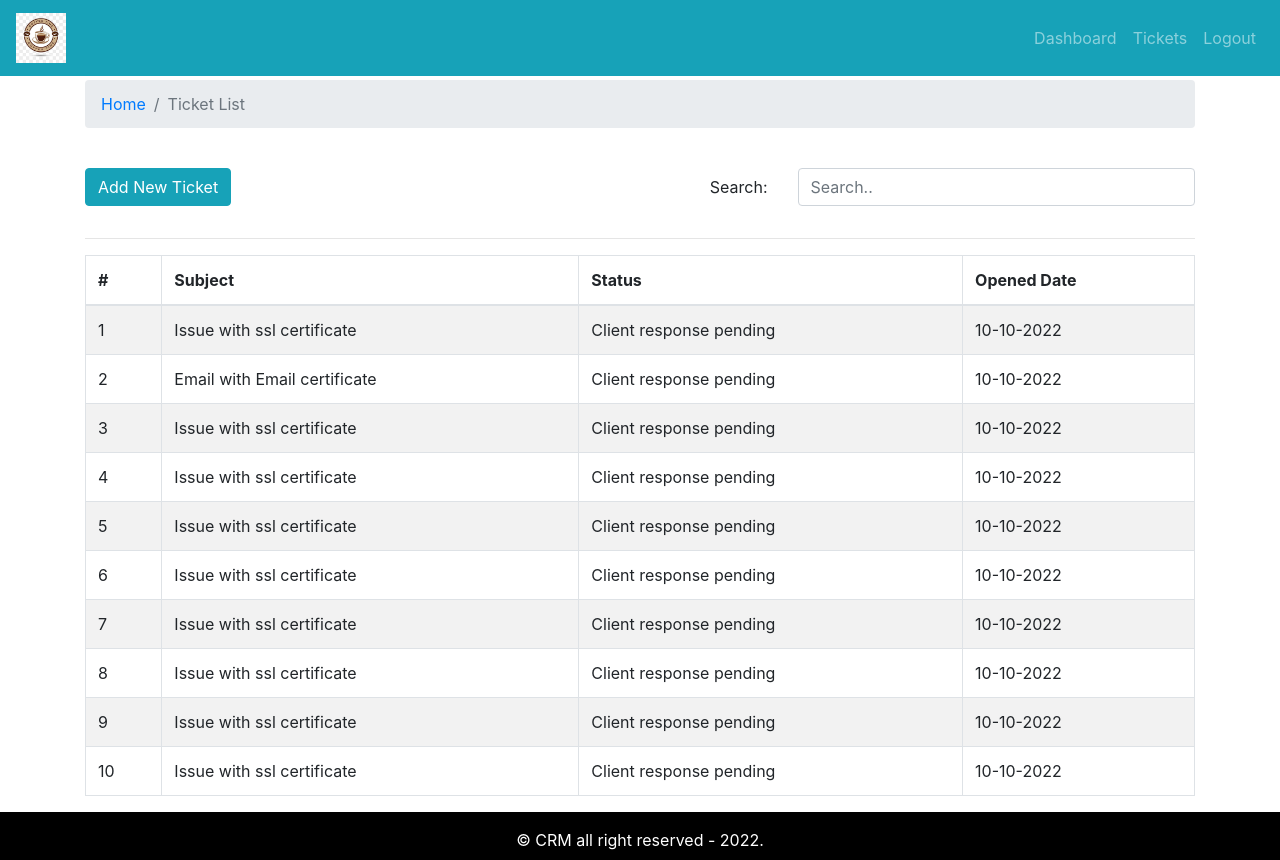
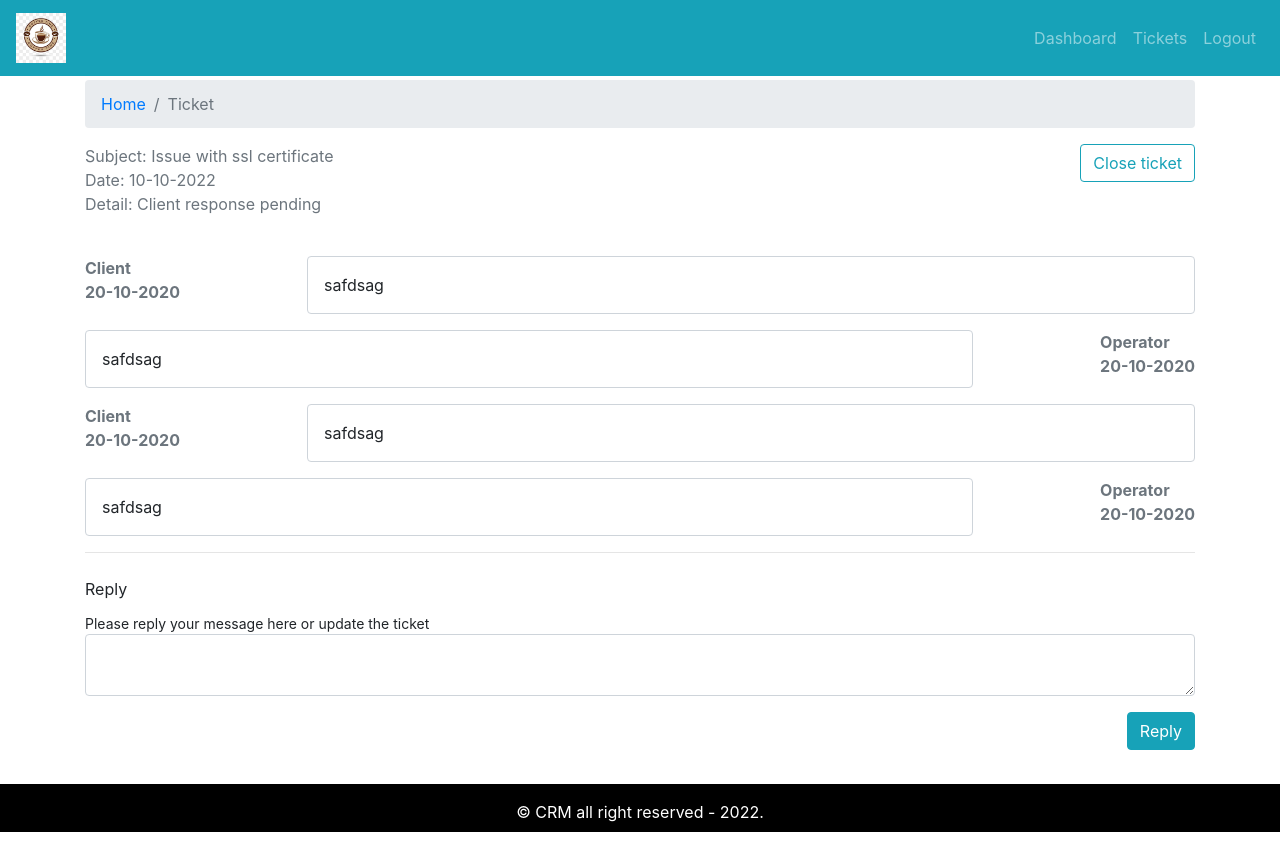
Before and after one commit to Mateuszi9/crm-frontend, a React (Create React App) app: page / in a window 1280 px wide. After the commit the page ends 832 px from the top, so only its background shows below. Built offline with nearby package versions, Linux system fonts and the light colour scheme.

Commit message:
ticket landing page added

```diff
--- a/src/App.js
+++ b/src/App.js
@@ -1,7 +1,7 @@
 import './App.css';
 import { DefaultLayout } from './layout/DefaultLayout';
 // import { Dashboard } from './pages/dashboard/Dashboard.page';
-
+import { Ticket } from './pages/ticket/Ticket.page';
 // import { Entry } from './pages/entry/Entry.page';
 import { AddTicket } from './pages/new-ticket/AddTicket.page';
 import { TicketLists } from './pages/ticket-list/TicketList.page';
@@ -15,7 +15,8 @@
       <DefaultLayout>
         {/*<Dashboard/>*/}
         {/*<AddTicket/>*/}
-        <TicketLists/>
+        {/*<TicketLists/>*/}
+        <Ticket/>
       </DefaultLayout>
     </div>
   );
--- a/src/assets/data/dummy-tickets.json
+++ b/src/assets/data/dummy-tickets.json
@@ -3,7 +3,31 @@
         "id": 1,
         "subject": "Issue with ssl certificate",
         "status": "Client response pending",
-        "addedAt": "10-10-2022"
+        "addedAt": "10-10-2022",
+        "history": [
+            {
+                "date": "20-10-2020",
+                "message": "safdsag",
+                "messageBy": "Client"
+            },
+            {
+                "date": "20-10-2020",
+                "message": "safdsag",
+                "messageBy": "Operator"
+            },
+            {
+                "date": "20-10-2020",
+                "message": "safdsag",
+                "messageBy": "Client"
+            },
+            {
+                "date": "20-10-2020",
+                "message": "safdsag",
+                "messageBy": "Operator"
+            }
+
+
+        ]
     },
     {
         "id": 2,
--- /dev/null
+++ b/src/components/message-history/MessageHistory.comp.js
@@ -0,0 +1,22 @@
+import React from 'react';
+import PropTypes from 'prop-types';
+import './message-history.style.css';
+
+export const MessageHistory = ({msg}) => {
+  if(!msg)return null;
+
+  return msg.map((row, i)=> (
+  <div key={i} className='message-history mt-3'>
+    <div className='send font-weight-bold text-secondary'>
+      <div className='sender'>{row.messageBy}</div>
+      <div className='date'>{row.date}</div>
+    </div>
+    <div className='message'>{row.message}</div>
+  </div>
+  ));
+};
+
+
+MessageHistory.propTypes = {
+    msg: PropTypes.array.isRequired,
+};
--- /dev/null
+++ b/src/components/message-history/message-history.style.css
@@ -0,0 +1,18 @@
+.message-history{
+    display: flex;
+    flex-direction: row;
+    justify-content: space-between;
+}
+
+.message-history:nth-child(even){
+    display: flex;
+    flex-direction: row-reverse;
+    justify-content: space-between;
+}
+
+.message{
+    padding: 1rem;
+    width: 80%;
+    border: 1px solid #ced4da;
+    border-radius: 0.25rem;
+}
--- /dev/null
+++ b/src/components/update-ticket/UpdateTicket.comp.js
@@ -0,0 +1,31 @@
+import React from 'react';
+import PropTypes from 'prop-types';
+import {Form, Button} from 'react-bootstrap';
+
+
+export const UpdateTicket = ({msg, handleOnchange, handleOnSubmit}) => {
+    return (
+        <Form onSubmit={handleOnSubmit}>
+            <Form.Label>Reply</Form.Label>
+            <Form.Text>Please reply your message here or update the ticket</Form.Text>
+            <Form.Control
+            name=""
+            as="textarea"
+            row="5"
+            value={msg}
+            onChange={handleOnchange}
+
+            />
+            <div className='text-right mt-3 mb-3'>
+                <Button variant="info" type="submit"> Reply </Button>
+            </div>
+
+        </Form>
+    )
+}
+
+UpdateTicket.propTypes = {
+    handleOnchange: PropTypes.func.isRequired,
+    handleOnSubmit: PropTypes.func.isRequired,
+    msg: PropTypes.string.isRequired,
+};
--- /dev/null
+++ b/src/pages/ticket/Ticket.page.js
@@ -0,0 +1,64 @@
+import React, { useEffect, useState } from 'react';
+import {Container, Row, Col, Button} from 'react-bootstrap';
+import { PageBreadcrumb } from '../../components/breadcrumb/Breadcrumb.comp';
+import tickets from '../../assets/data/dummy-tickets.json';
+import { MessageHistory } from '../../components/message-history/MessageHistory.comp';
+import { UpdateTicket } from '../../components/update-ticket/UpdateTicket.comp';
+
+
+const ticket = tickets[0]
+
+export const Ticket = () => {
+
+    const [message, setMessage] = useState('');
+
+    useEffect(() => {}, [message]);
+
+
+    const handleOnchange = (e) => {
+        setMessage(e.target.value);
+    };
+
+    const handleOnSubmit = () => {
+        alert('From submited!');
+    };
+
+
+  return (
+    <Container>
+        <Row>
+            <Col>
+            <PageBreadcrumb page="Ticket" />
+            </Col>
+        </Row>
+        <Row>
+            <Col className='text-weight-bolder text-secondary'>
+                <div className='Subject'>Subject: {ticket.subject}</div>
+                <div className='Ticket Open'>Date: {ticket.addedAt}</div>
+                <div className='Status'>Detail: {ticket.status}</div>
+            </Col>
+            <Col className='text-right'>
+                <Button variant="outline-info" > Close ticket </Button>
+            </Col>
+        </Row>
+        <Row className='mt-4' >
+            <Col>
+            <MessageHistory msg={ticket.history}/>
+            </Col>
+        </Row>
+        <hr />
+
+        <Row className='mt-4' >
+            <Col>
+                <UpdateTicket msg={message}
+                handleOnchange={handleOnchange}
+                handleOnSubmit={handleOnSubmit}
+                />
+            </Col>
+        </Row>
+
+
+
+    </Container>
+  )
+}
```
